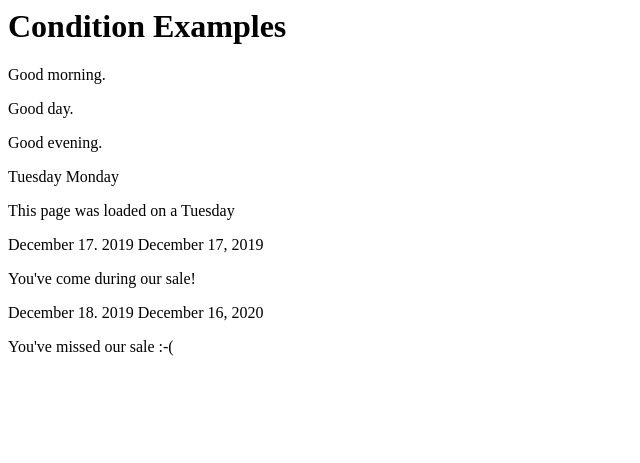
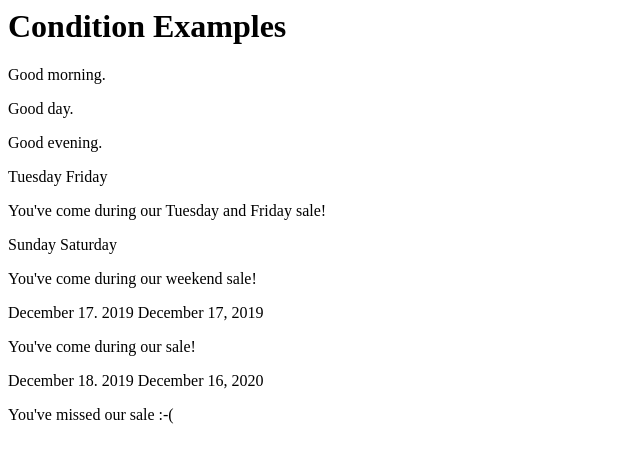
Before and after one commit to Ouxsoft/LivingMarkup, a PHP site: page /examples/ConditionExample/page.html in a window 1280 px wide. Shown: the top 463 px of the page, without its empty margins (0-640 px from the left). Run offline with PHP 8.4, Linux system fonts and the light colour scheme.

Commit message:
Added day of week check.

```diff
--- a/examples/ConditionExample/page.html
+++ b/examples/ConditionExample/page.html
@@ -27,8 +27,13 @@
 	<!-- day of week -->
 	<condition>
 		<arg name="day_of_week">Tuesday</arg>
-		<arg name="day_of_week">Monday</arg>
-		<p>This page was loaded on a Tuesday</p>
+		<arg name="day_of_week">Friday</arg>
+		<p>You've come during our Tuesday and Friday sale!</p>
+	</condition>
+	<condition>
+		<arg name="day_of_week">Sunday</arg>
+		<arg name="day_of_week">Saturday</arg>
+		<p>You've come during our weekend sale!</p>
 	</condition>
 
 	<!-- date -->
```
Also changed, not shown: docs/index.md (+3 -2 lines), src/DynamicElement/Condition.php (+35 -3 lines), README.md.
